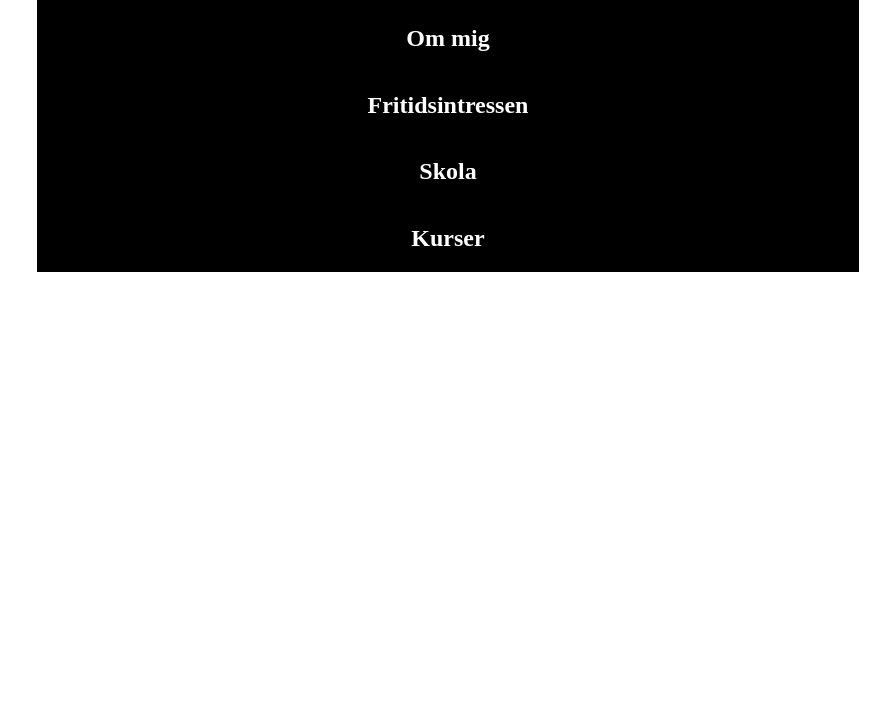
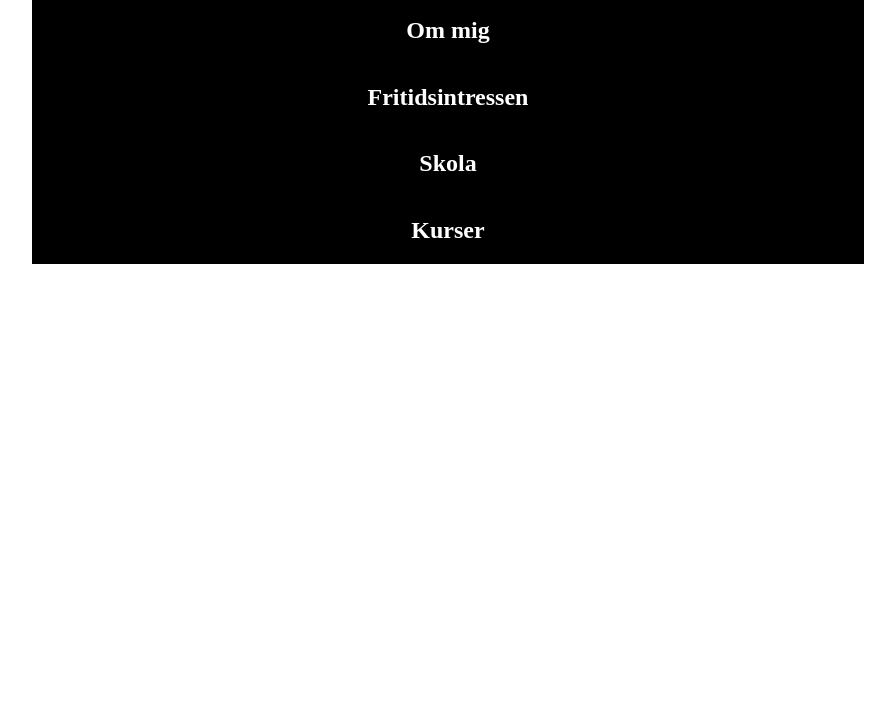
Before and after one commit to SannaIsak/sanna_isaksson_TE19C, a plain HTML site: page Webb1/me.html in a window 1280 px wide. Shown: the part 89-800 px from the top of the page, without its empty margins (192-1087 px from the left). Drawn offline with Linux system fonts and the light colour scheme.

Commit message:
2020-09-09

```diff
--- a/Webb1/style2.css
+++ b/Webb1/style2.css
@@ -1,11 +1,13 @@
 body{
-    background-image: url("katt.jpg");
+    height: 100%;
+    margin: 0px
 }
 
 .firstdiv{
     background: black;
     width: 65%;
     margin: auto;
+    height: 100%;
 }
 
 .thirddiv{
```
